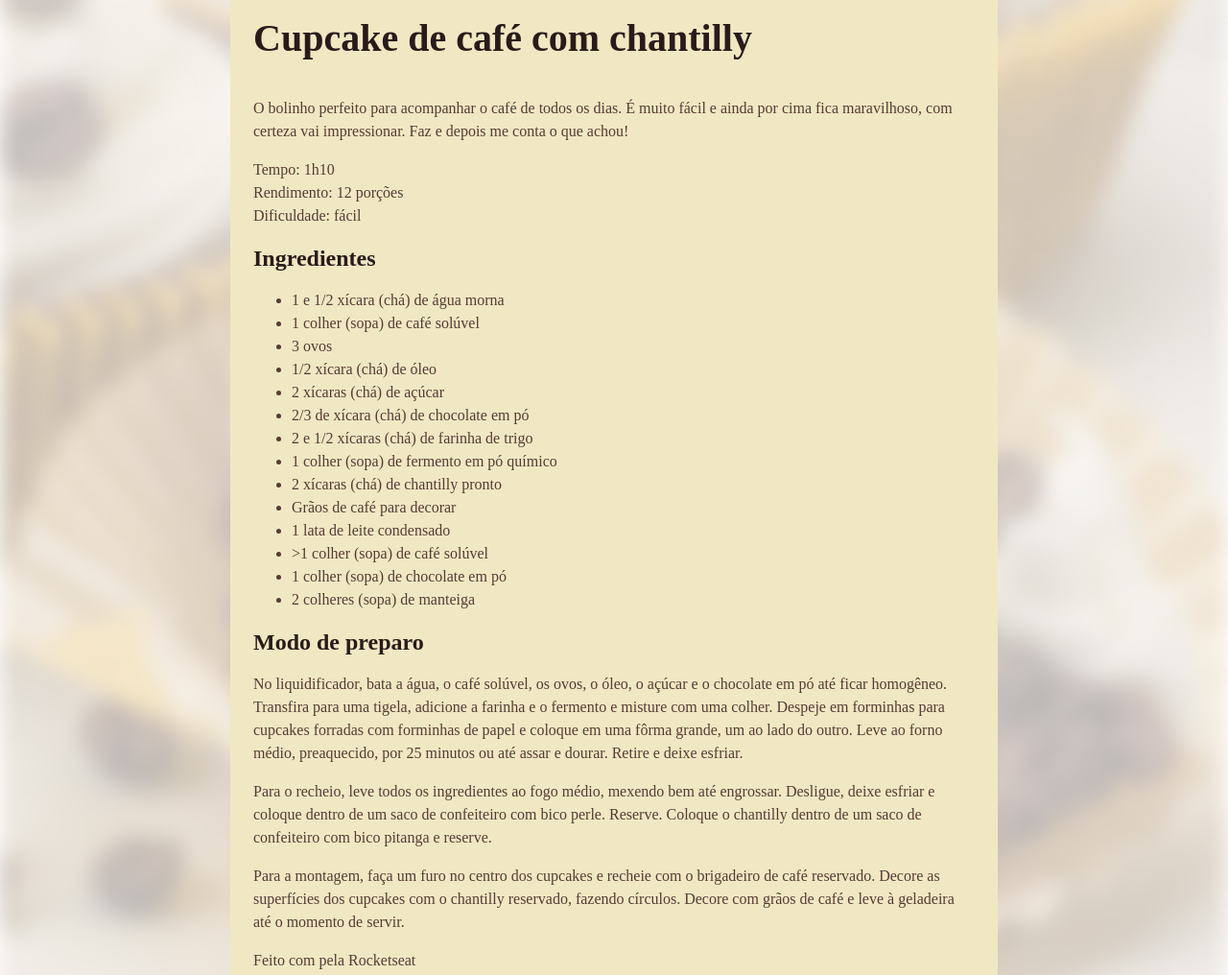
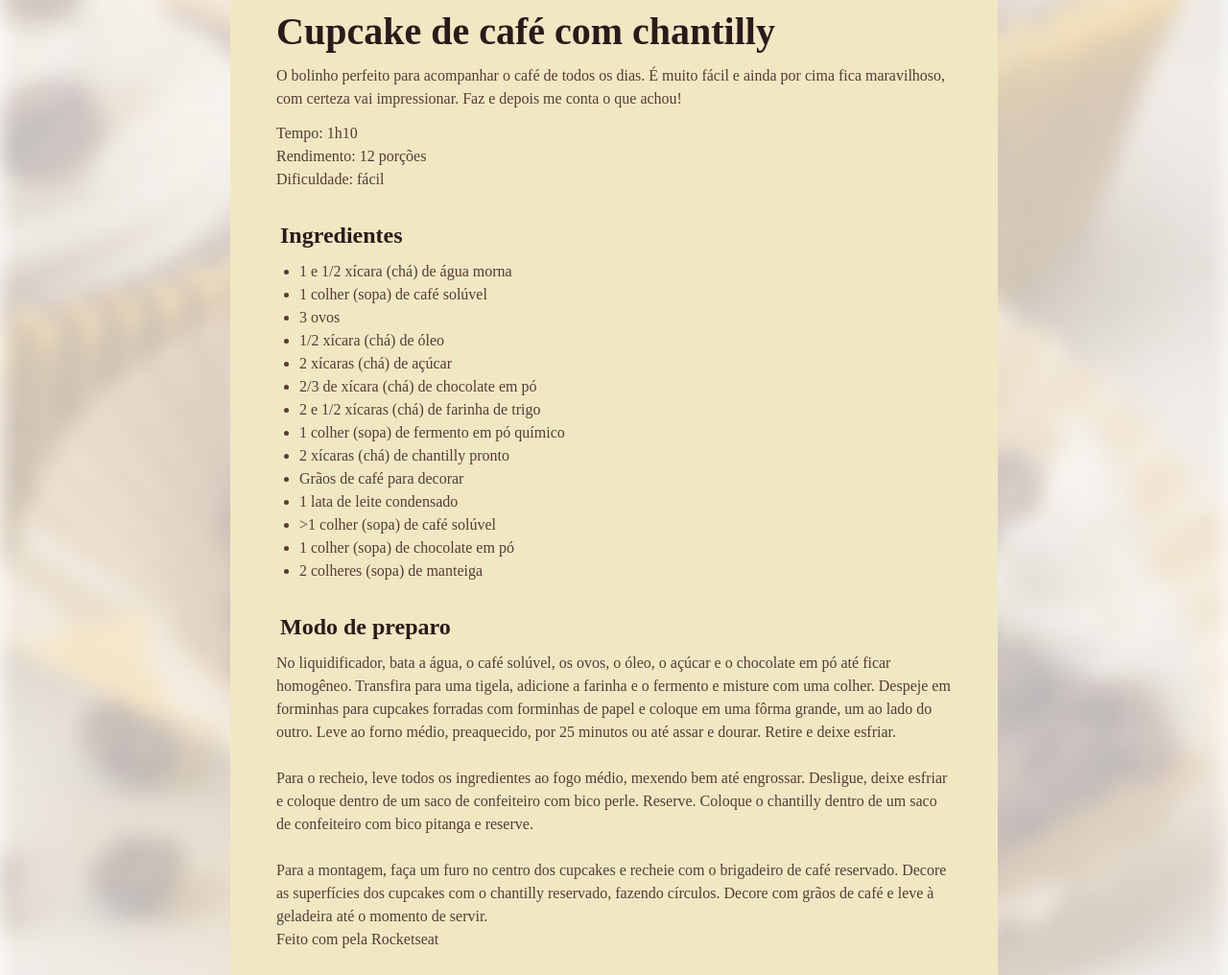
Before and after one commit to LucasMelodevs/Pagina-Receita-Rock, a plain HTML site: page index.html in a window 1280 px wide. Shown: the part 500-1516 px from the top of the page at 96% size. Drawn offline with Linux system fonts and the light colour scheme; a web font is replaced by a local one.

Commit message:
Ajustando espaços

```diff
--- a/index.html
+++ b/index.html
@@ -57,10 +57,10 @@
                     ficar homogêneo. Transfira para uma tigela, adicione a farinha e o fermento e misture com uma
                     colher. Despeje em forminhas para cupcakes forradas com forminhas de papel e coloque em uma fôrma
                     grande, um ao lado do outro. Leve ao forno médio, preaquecido, por 25 minutos ou até assar e dourar.
-                    Retire e deixe esfriar. </p>
+                    Retire e deixe esfriar. </p><br>
                 <p>Para o recheio, leve todos os ingredientes ao fogo médio, mexendo bem até engrossar. Desligue, deixe
                     esfriar e coloque dentro de um saco de confeiteiro com bico perle. Reserve. Coloque o chantilly
-                    dentro de um saco de confeiteiro com bico pitanga e reserve. </p>
+                    dentro de um saco de confeiteiro com bico pitanga e reserve. </p><br>
 
                 <p>Para a montagem, faça um furo no centro dos cupcakes e recheie com o brigadeiro de café reservado.
                     Decore as superfícies dos cupcakes com o chantilly reservado, fazendo círculos. Decore com grãos de
--- a/style.css
+++ b/style.css
@@ -1,3 +1,9 @@
+*{
+    margin: 0;
+    padding: 0;
+
+}
+
 :root{
 
     font-family: "Alice", serif;
@@ -25,21 +31,42 @@ img {
 
     border-radius: 16px;
 }
+main{
+    padding: 24px;
+
+}
+
+section + section{
+
+    margin-top: 24px;
+}
+
+#sobre p + p {
+    margin-top: 12px;
+}
 
 h1{
 
     line-height: 140%;
     font-size: 40px;
+
 }
 
 h2{
 
     font-size:24px;
+    padding: 4px;
 }
 
 h1,h2{
+    margin-bottom: 4px;
+    color:#291B1A;
+    line-height: 150%;
+}
 
-    color:#291B1A;
+ul{
+
+    padding-left: 24px;
 }
 
 p{
```
